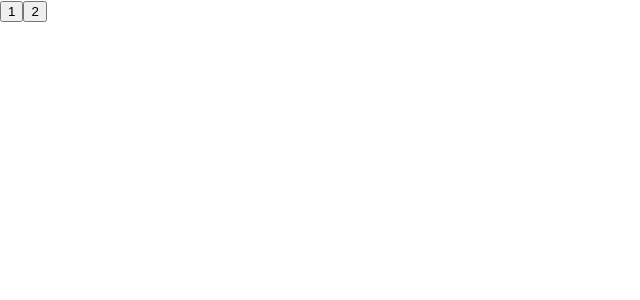
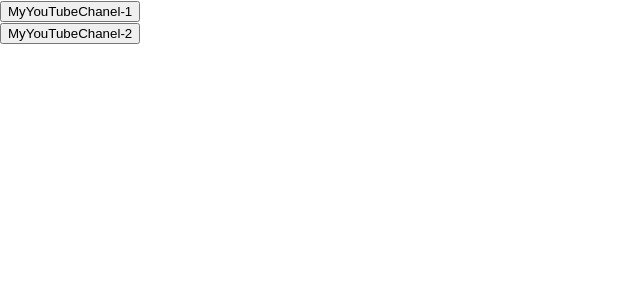
Before and after one commit to SandraYushko/mikrotaski, a React (Create React App) app: page / in a window 1280 px wide. Shown: the top 300 px of the page, without its empty margins (0-640 px from the left). Built offline with nearby package versions, Linux system fonts and the light colour scheme.

Commit message:
Mikrotaski 04.03 Button

```diff
--- a/src/App.tsx
+++ b/src/App.tsx
@@ -1,17 +1,18 @@
 import React, {MouseEvent} from 'react';
 import './App.css';
+import {Button} from "./components/Button";
 
 function App() {
-    const foo1 = () => {
-        console.log(100200)
+    const button1Foo = () => {
+console.log("i'm Vasua")
     }
-    const foo2 = (chislo:number) => {
-        console.log(chislo)
+    const button2Foo = () => {
+        console.log("i'm Ivan")
     }
     return (
         <div className="App">
-            <button onClick={foo1}>1</button>
-            <button onClick={()=>{foo2(100200)}}>2</button>
+            <Button name={"MyYouTubeChanel-1"} callBack={button1Foo}/>
+            <Button name={"MyYouTubeChanel-2"} callBack={button2Foo}/>
         </div>
     )
 }
--- /dev/null
+++ b/src/components/Button.tsx
@@ -0,0 +1,16 @@
+type ButtonPropsType = {
+    name: string
+    callBack: () => void
+}
+
+export const Button = (props: ButtonPropsType) => {
+    const onClickHandler = () => {
+        props.callBack()
+    }
+
+    return (
+        <div>
+            <button onClick={onClickHandler}>{props.name}</button>
+        </div>
+    )
+}
```
Also changed, not shown: src/site/Body.tsx (deleted, +0 -9 lines), src/site/Footer.tsx (deleted, +0 -9 lines), src/site/Header.tsx (deleted, +0 -9 lines).
